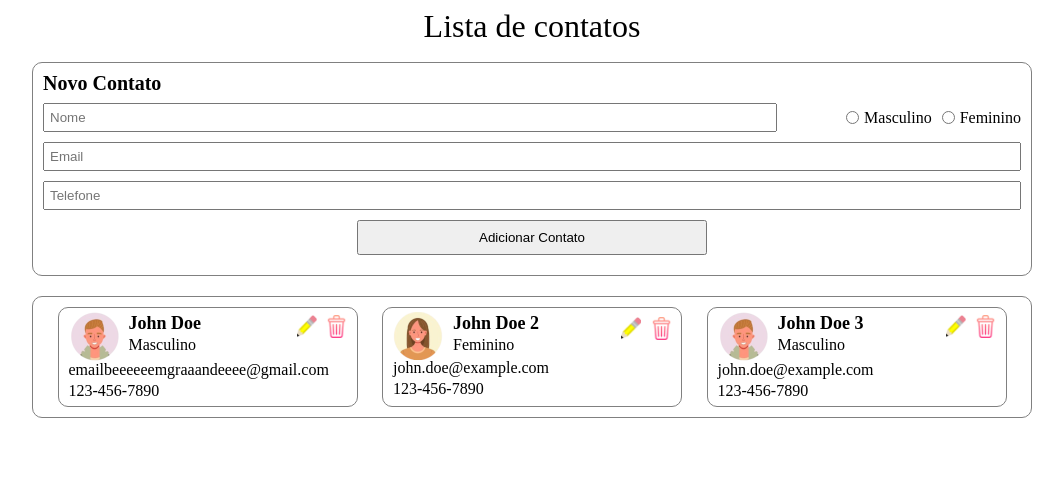
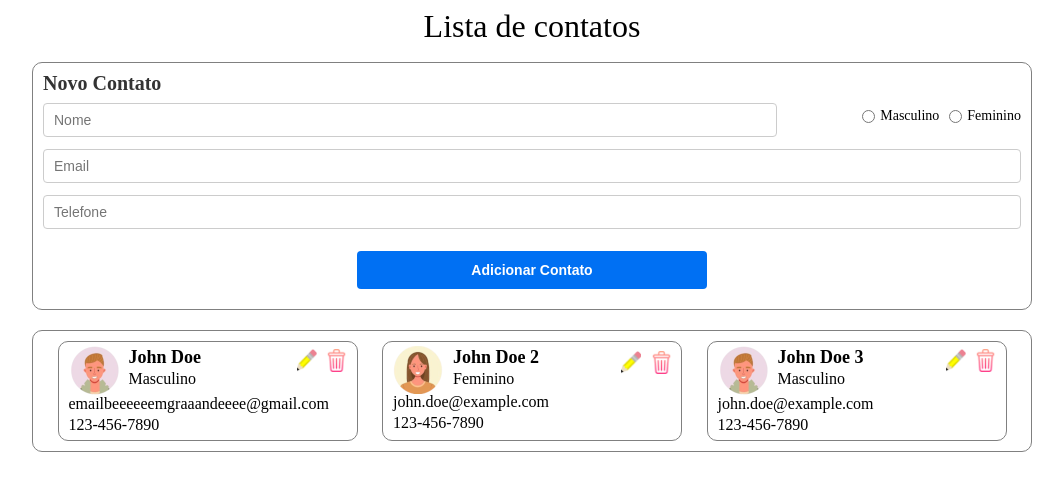
Before and after one commit to Leonardopabis/Lista-de-nomes, a React (Vite) app: page / in a window 1280 px wide. Shown: the top 490 px of the page, without its empty margins (108-1171 px from the left). Built offline with nearby package versions, Linux system fonts and the light colour scheme.

Commit message:
estilizado o campo form

```diff
--- a/src/App.css
+++ b/src/App.css
@@ -1,3 +1,7 @@
+:root {
+  --form-error: #dc3545;
+}
+
 header {
   display: flex;
   align-items: center;
--- a/src/components/NewContactForm/index.jsx
+++ b/src/components/NewContactForm/index.jsx
@@ -82,22 +82,37 @@ export function NewContactForm() {
         <>
             <h2>Novo Contato</h2>
             <form className='new-contact-form' onSubmit={handleSubmit}>
-                <div className='text-radio-separator'>
-                    <input type="text" placeholder="Nome" name='name' onChange={handleChange}/>
+            <div className="text-radio-separator">
+                    <div className="input-field-container">
+                        <input type="text" placeholder="Nome" name='name' onChange={handleChange} className={errors.name ? 'input-error-state' : ''}/>
                         {errors.name && <p className='error-message'>{errors.name}</p>}
-                    <div className='input-radio-container'>
+                    </div>
+
+                    <div className="input-field-container">
+                        <div className={`input-radio-container ${errors.gender} ? 'input-error-state-radio : ''`}>
                             <div className='input-radio'>
-                            <input type="radio" name="gender" value="male" id='male'/>
+                                <input type="radio" name="gender" value="male" id='male' onChange={handleChange}/>
                                 <label htmlFor="male">Masculino</label>
                             </div>
                             <div className='input-radio'>
-                            <input type="radio" name="gender" value="female" id='female'/>
+                                <input type="radio" name="gender" value="female" id='female' onCanPlay={handleChange}/>
                                 <label htmlFor="female">Feminino</label>
                             </div>
                         </div>
+                        {errors.gender && <span className='error-message'>{errors.gender}</span>}
                     </div>
-                <input type="email" placeholder="Email" name='email'/>
-                <input type="tel" placeholder="Telefone" name='phone' />
+                </div>
+
+                <div className="input-field-container">
+                    <input type="email" placeholder="Email" name='email' onChange={handleChange} className={errors.email ? 'input-error-state' : ''}/>
+                    {errors.email && <span className='error-message'>{errors.email}</span>}
+                </div>
+
+                <div className="input-field-container">
+                    <input type="tel" placeholder="Telefone" name='phone' onChange={handleChange} className={errors.phone ? 'input-error-state' : ''}/>
+                    {errors.phone && <span className='error-message'>{errors.phone}</span>}
+                </div>
+
                 <button type="submit" className='new-contact-button'>Adicionar Contato</button>
             </form>
         </>
--- a/src/components/NewContactForm/new-contact-form.styles.css
+++ b/src/components/NewContactForm/new-contact-form.styles.css
@@ -1,27 +1,62 @@
+
+h2 {
+    font-weight: bold;
+    font-size: 20px;
+    color: #333333;
+    margin-bottom: 5px;
+}
+
+
 .new-contact-form {
     margin: 10px 0;
     display: flex;
     flex-direction: column;
-    gap: 10px;
+    gap: 12px;
 }
 
-.new-contact-form input {
-    padding: 5px;
+.new-contact-form input[type='text'],
+.new-contact-form input[type='email'],
+.new-contact-form input[type='tel'] {
+    width: 100%;
+    padding: 8px 10px;
+    border: 1px solid #ccc;
+    border-radius: 4px;
+    font-size: 14px;
+    outline: none;
+    transition: border-color 0.2s, box-shadow 0.2s;
 }
+
+.new-contact-form input:focus {
+    border-color: #0070f3;
+}
+
+.input-field-container {
+    display: flex;
+    flex-direction: column;
+    width: 100%;
+}
+
 
 .text-radio-separator {
     display: flex;
-    gap: 10px;
+    gap: 15px;
     justify-content: space-between;
+    align-items: flex-start;
 }
 
-.text-radio-separator input[type='text'] {
+.text-radio-separator .input-field-container:first-of-type {
     width: 75%;
 }
 
+.text-radio-separator .input-field-container:last-of-type {
+    width: auto;
+}
+
+/* --- Seletores de Rádio (Gênero) --- */
 .input-radio-container {
     display: flex;
     gap: 10px;
+    padding: 6px 0; /* Alinha visualmente a altura com o input de texto ao lado */
 }
 
 .input-radio {
@@ -30,15 +65,72 @@
     align-items: center;
 }
 
-
-h2 {
-    font-weight: bold;
-    font-size: 20px;
+.input-radio input[type='radio'] {
+    cursor: pointer;
+    margin: 0;
 }
 
+.input-radio label {
+    font-size: 14px;
+    cursor: pointer;
+    user-select: none;
+}
+
+/* --- Estados de Erro (Visual e Bordas) --- */
+/* Borda vermelha e fundo sutil nos inputs com erro */
+.input-field-container .input-error-state {
+    border-color: #e53e3e !important;
+    background-color: #fff5f5;
+}
+
+/* Destaque sutil para a área de rádio se houver erro */
+.input-error-state-radio {
+    background-color: #fff5f5;
+    padding: 4px 8px;
+    border-radius: 4px;
+    border: 1px dashed rgba(229, 62, 62, 0.4);
+}
+
+/* Mensagem de erro refinada abaixo do campo */
+.error-message {
+    color: #e53e3e;
+    font-size: 12px;
+    font-weight: 500;
+    margin-top: 4px;
+    text-align: left;
+    display: block;
+    animation: errorFadeIn 0.15s ease-out;
+}
+
+/* --- Botão de Envio --- */
 .new-contact-button {
     width: 350px;
-    height: 35px;
+    height: 38px;
     max-width: 50%;
     align-self: center;
+    background-color: #0070f3;
+    color: white;
+    border: none;
+    border-radius: 4px;
+    font-size: 14px;
+    font-weight: bold;
+    cursor: pointer;
+    margin-top: 10px;
+    transition: background-color 0.2s;
 }
+
+.new-contact-button:hover {
+    background-color: #0056b3;
+}
+
+/* --- Animação de Entrada do Erro --- */
+@keyframes errorFadeIn {
+    from {
+        opacity: 0;
+        transform: translateY(-2px);
+    }
+    to {
+        opacity: 1;
+        transform: translateY(0);
+    }
+}
```
Lines whose indentation alone changed are shown as unchanged.
